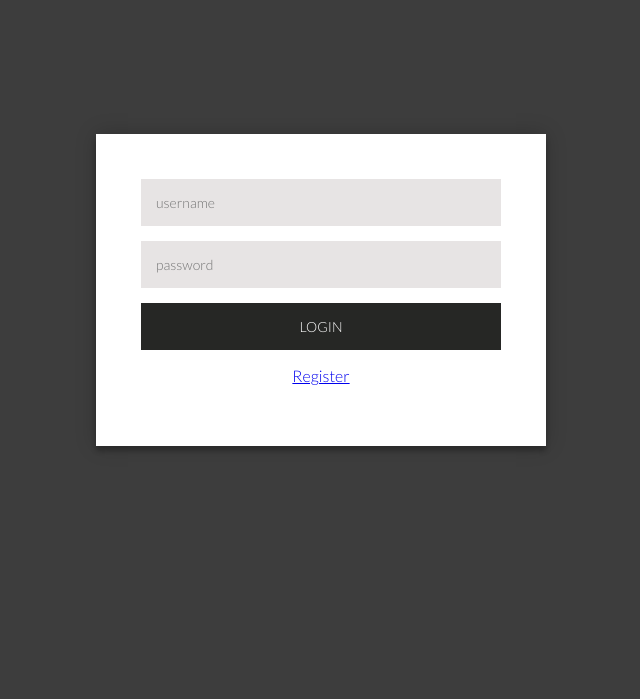
After one commit to oliver3212/MTVSRS, a Django app: page /login/ in a window 1280 px wide. The commit adds this page. Shown: the top 699 px of the page, without its empty margins (319-959 px from the left). Run offline with Django 4.2, Linux system fonts and the light colour scheme.

Commit message:
Delete secret key cuz I can not figure it out. Update: Sign-in feature, register feature, search feature. I made signin page pretty decent now. If have time, will change the register page. Work next: add sign-in in the homepage navbar at top right. Add security feature

```diff
--- /dev/null
+++ b/mtvsrs/static/login.css
@@ -0,0 +1,57 @@
+@import url(https://fonts.googleapis.com/css?family=Lato:300);
+
+.login {
+  width: 500px;
+  padding: 10% 0 0;
+  margin: auto;
+}
+.form {
+    position: relative;
+    z-index: 1;
+    background: #FFFFFF;
+    max-width: 360px;
+    margin: 0 auto 100px;
+    padding: 45px;
+    text-align: center;
+    box-shadow: 0 0 20px 0 rgba(0, 0, 0, 0.2), 0 5px 5px 0 rgba(0, 0, 0, 0.24);
+  }
+
+.form input {
+    font-family: "Lato", sans-serif;
+    outline: 0;
+    background: #e7e4e4;
+    width: 100%;
+    border: 0;
+    margin: 0 0 15px;
+    padding: 15px;
+    box-sizing: border-box;
+    font-size: 14px;
+  }
+
+.form button {
+    font-family: "Lato", sans-serif;
+    text-transform: uppercase;
+    outline: 0;
+    background: #262725;
+    width: 100%;
+    border: 0;
+    padding: 15px;
+    color: #FFFFFF;
+    font-size: 14px;
+    -webkit-transition: all 0.3 ease;
+    transition: all 0.3 ease;
+    cursor: pointer;
+  }
+
+.form button:hover,.form button:active,.form button:focus {
+    background: #3d3d3d;
+  }
+
+.form .registration-form {
+    display: none;
+  }
+
+body {
+    background: #3d3d3d;
+    font-family: "Lato", sans-serif;
+  }
--- /dev/null
+++ b/mtvsrs/templates/registration/login.html
@@ -0,0 +1,15 @@
+{% load static %}
+
+<link rel="stylesheet" type="text/css" href="{% static 'login.css' %}">
+
+<div class="login">
+    <div class="form">
+        <form method="post" class="login-form" action="{% url 'login' %}">
+            {% csrf_token %}
+            <input type="text" name="username" placeholder="username" />
+            <input type="password" name="password" placeholder="password" />
+            <button type="submit">Login</button>
+            <p><a href="{% url 'register' %}">Register</a></p>
+        </form>
+    </div>
+</div>
--- a/mtvsrs/urls.py
+++ b/mtvsrs/urls.py
@@ -16,10 +16,16 @@ Including another URLconf
 """
 
 from django.contrib import admin
-from django.urls import path
+from django.urls import path, include
 from . import views
+from django.contrib.auth import views as auth_views
+
 
 urlpatterns = [
-    path("admin/", admin.site.urls),
-    path("", views.home, name="home")
+    path("", views.home, name="home"),
+    path("register", views.register_user, name="register"),
+    path("", include("django.contrib.auth.urls")),
+    path('login/', auth_views.LoginView.as_view(), name='login'),
+    path('logout/', auth_views.LoginView.as_view(), name='logout'),
+    path('search/', views.search_feature, name='search_view'),
 ]
```
Also changed, not shown: mtvsrs/settings.py (+33 -23 lines), mtvsrs/templates/base.html (+14 -2 lines), mtvsrs/templates/post_search.html (added, +39 -0 lines), mtvsrs/templates/registration/registration_form.html (added, +8 -0 lines), mtvsrs/views.py (+31 -2 lines).
